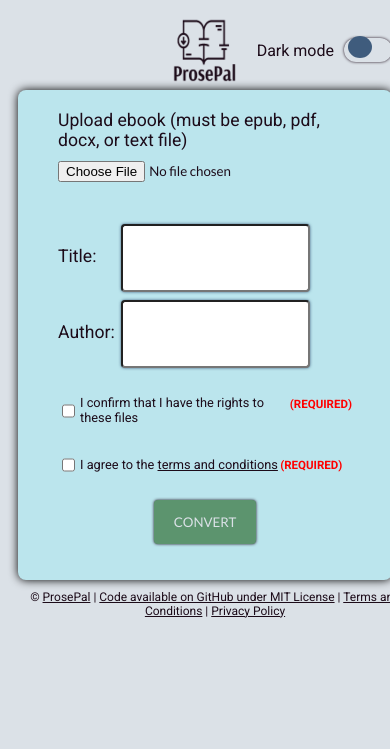
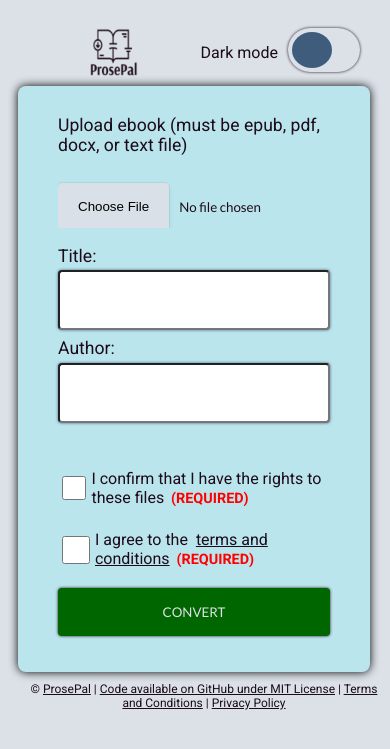
Before and after one commit to ashrobertsdragon/Finetune-GPT-3.5-for-Authors, a Flask app: page /convert-ebook in a window 390 px wide; the page is wider, and only the part inside the window is pictured. Shown: the top 749 px of that part. Run offline with Flask 3, Linux system fonts and the light colour scheme.

Commit message:
fixed css errors and ensured responsive design

```diff
--- a/static/style.css
+++ b/static/style.css
@@ -192,8 +194,11 @@ div {
   align-items: center;
 }
 #chunk, .metadata label {
-  margin-right: 10px;
+  margin-right: .25em;
   white-space: nowrap;
+}
+select {
+  margin-left: .25em;
 }
 
 .metadata label {
@@ -287,7 +301,7 @@ input[type="submit"] {
   display: block;
   text-align: center;
   width: auto;
-  background-color: #5C946E;
+  background-color: hsl(120, 100%, 20%);
   color: #DBE1E7;
   padding: 14px 20px;
   margin: 8px auto;
@@ -318,26 +351,109 @@ footer.dark-mode {
 }
 
 @media screen and (max-width: 600px) {
-  .form-container {
+  html, body {
+    max-width: 95%;
+  }
+  .form-container,
+  #user_key {
       width: 100%;
       box-shadow: none;
       padding: 10px;
   }
 
-  .switch {
-      width: 48px;
-      height: 24px;
-  }
-  .switch span:before {
-      width: 24px;
-      height: 22px;
-  }
   input[type="text"],
   input[type="password"],
-  input[type="checkbox"],
-  input[type="file"],
-  textarea,
-  select {
+  select,
+  textarea {
+    height: 60px;
+    width: 100%;
+    box-sizing: border-box;
+  }
+  input[type="file"] {
+    width: 100%;
+    height: 60px;
+    margin-bottom: 10px;
+    box-sizing: border-box;
+  }
+  input::file-selector-button {
     height: 48px;
+    margin-right: 10px;
+  }
+  input[type="checkbox"] {
+    height: 40px;
+    width: 40px;
+  }
+  #checkboxes label {
+    display: block;
+    align-items: center;
+    font-size: 16px;
+    line-height: normal;
+    margin: 8px 0;
+  }
+  #upload label {
+    margin-top: .5em;
+    margin-bottom: .5em;;
+  }
+  #chunk, .metadata, #key {
+    flex-direction: column;
+    align-items: stretch;
+  }
+
+  .header {
+    justify-content: space-between;
+    height: auto;
+    padding: 10px;
+  }
+  #logo {
+    order: -1;
+    height: 48px;
+    width: 48px;
+  }
+  #toggle {
+    order: 1;
+    padding: 0;
+    position: static;
+  }
+  .switch {
+    width: 72px;
+    height: 48px;
+    margin: 0;
+    position: relative;
+  }
+
+  .slider {
+    width: 100%;
+    height: 44px;
+    border-radius: 44px;
+  }
+
+  .slider:before {
+    width: 40px;
+    height: 36px;
+    position: absolute;
+    left: 4px;
+    bottom: 4px;
+
+  }
+  input:checked + .slider:before {
+    -webkit-transform: translateX(24px);
+    -ms-transform: translateX(24px);
+    transform: translateX(24px);
+  }
+  button#showButton {
+    width: 48px;
+    height: 48px;
+    margin: auto;
+    padding: 8px;
+    margin-top: .25em;
+    margin-right: 1.4em;
+  }
+
+  input[type="submit"],
+  button {
+    min-height: 48px;
+    width: 100%;
+    padding: 10px;
+    box-sizing: border-box;
   }
 }
--- a/templates/convert-ebook.html
+++ b/templates/convert-ebook.html
@@ -2,6 +2,7 @@
 <html>
 <head>
   <title>Convert Ebook to Text</title>
+  <meta name="viewport" content="width=device-width, initial-scale=1.0">
   <link rel="icon" href="/favicon.ico" type="image/x-icon">
   <link rel="apple-touch-icon" sizes="180x180" href="apple-touch-icon.png">
   <link href="https://fonts.googleapis.com/css2?family=Roboto:wght@400;700&family=Lato:wght@400;700&display=swap" rel="stylesheet">
@@ -22,7 +23,7 @@
     <form id="conversionForm" action="{{ url_for('convert_ebook') }}" method="post" enctype="multipart/form-data">
       <div class="form" id="upload">
         <label for="ebook">Upload ebook (must be epub, pdf, docx, or text file)</label>
-        <input id="file-upload" type="file" name="ebook">
+        <input id="file-upload" type="file" name="ebook" accept="application/vnd.openxmlformats-officedocument.wordprocessingml.document, application/epub+zip, application/pdf, text/plain">
       </div>
       <div class="form" id=""metadata">
         <div class="metadata" id="title">
```
Also changed, not shown: other parts of static/style.css (+41 -11 lines), templates/finetune.html (+7 -4 lines).
